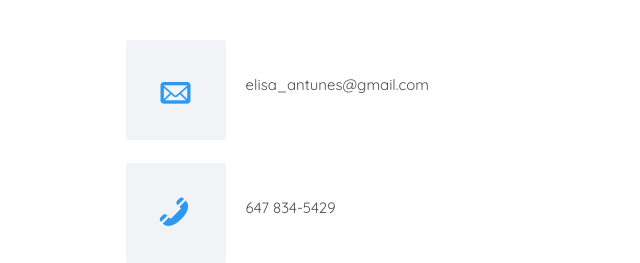
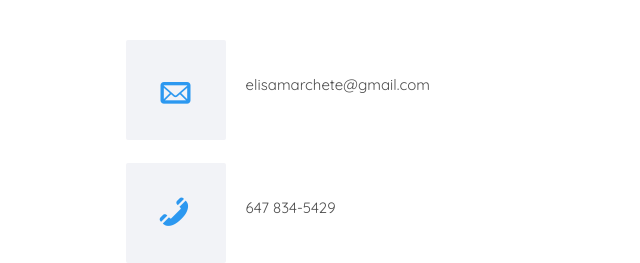
Before and after one commit to ElisaMarchete/elisa-portfolio, a plain HTML site: page index.html in a window 1280 px wide. Shown: the part 3067-3330 px from the top of the page, 267-907 px from the left. Drawn offline with nearby package versions, Linux system fonts and the light colour scheme; files whose address does not match are found by name; a web font is replaced by a local one.

Commit message:
changed email

```diff
--- a/index.html
+++ b/index.html
@@ -262,7 +262,7 @@
                     <i class="icon-mail"></i>
                   </div>
                   <div class="colorlib-text">
-                    <p>elisa_antunes@gmail.com</p>
+                    <p>elisamarchete@gmail.com</p>
                   </div>
                 </div>
 
```
